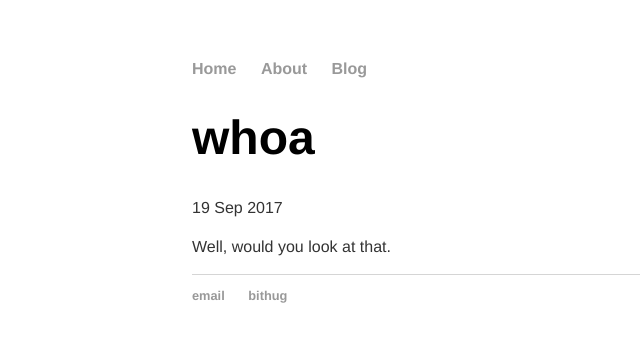
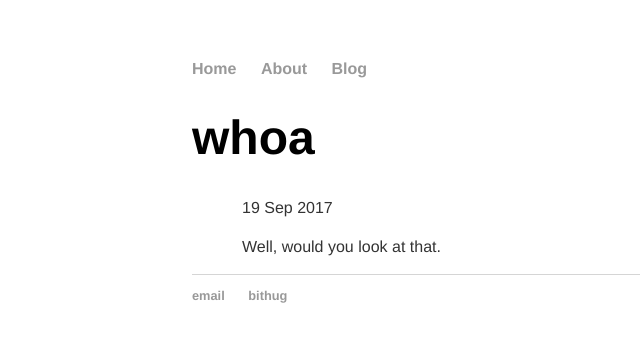
Before and after one commit to lajordan/lajordan.github.io, a Jekyll site: the page built from _posts/2017-09-19-site-launched.md, in a window 1280 px wide. Shown: the top 342 px of the page, without its empty margins (0-640 px from the left). Built offline with Jekyll 4.4.1, drawn with Linux system fonts in a browser that asks for light colours.

Commit message:
post css indent

```diff
--- a/css/post.css
+++ b/css/post.css
@@ -28,6 +28,7 @@ p {
     line-height: 1.4em;
     color: #333;
     font-family:'Helvetica', 'Arial', 'Sans-Serif';
+    text-indent: 50px;
 }
 footer {
     border-top: 1px solid #d5d5d5;
```
Also changed, not shown: _posts/2017-09-26-a-wearable-parable.md (+1 -1 lines).
